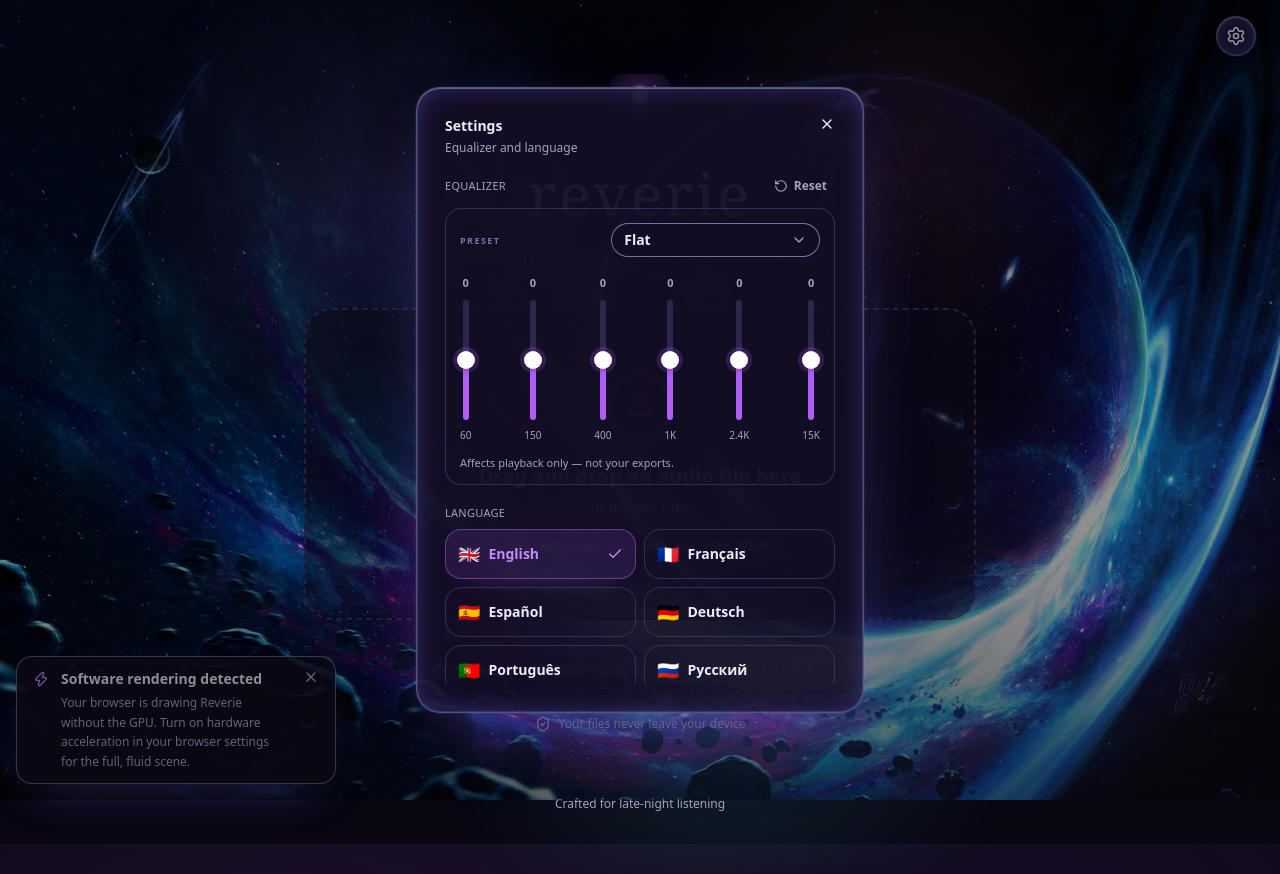
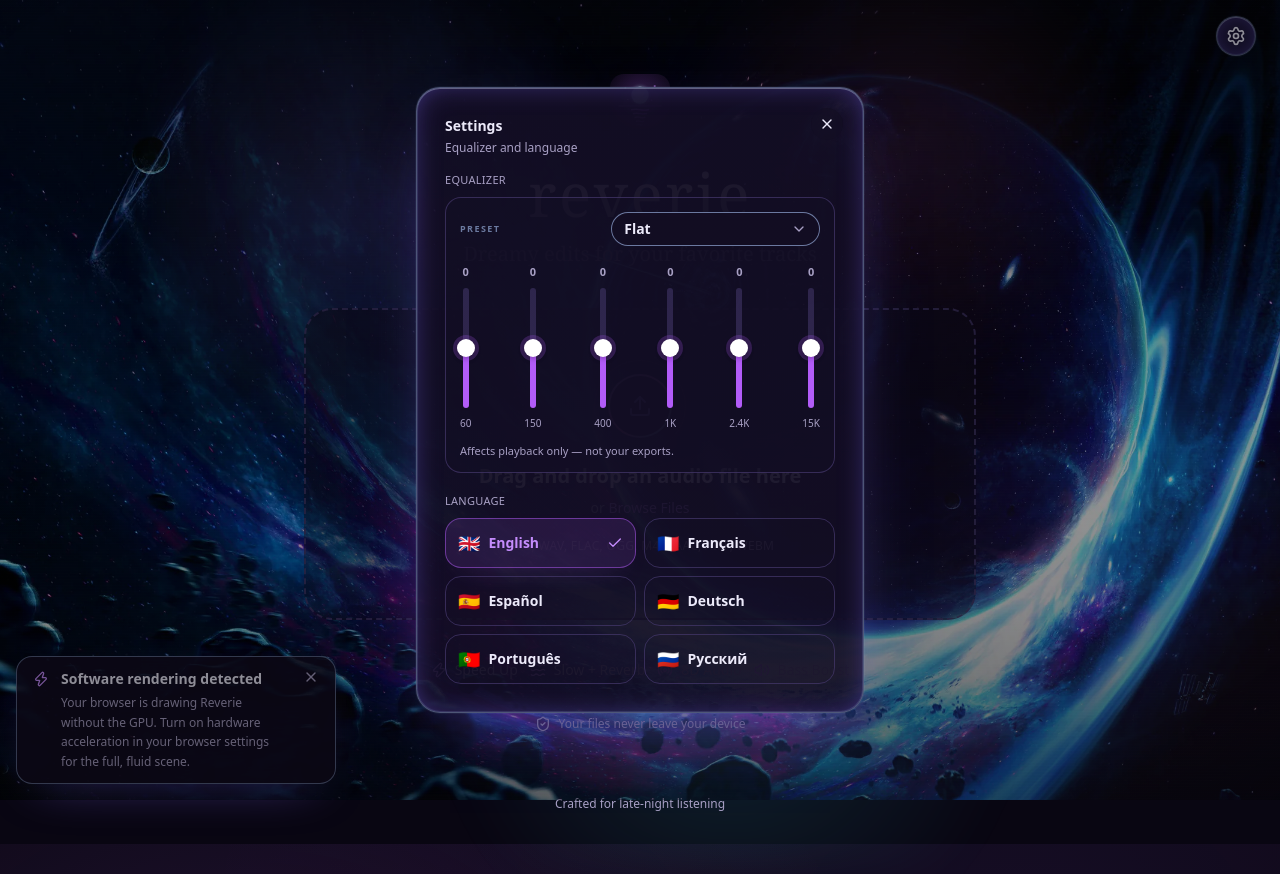
Before and after one commit to Alegzandr/reverie, a React (Vite) app: page / in a window 1280 px wide. Both pictures are taken after a click on the button 1236 px from the left and 36 px from the top of the page. Built offline with nearby package versions, Linux system fonts and the light colour scheme.

Commit message:
feat: conditionally render reset button in SettingsMenu based on equalizer preset

```diff
--- a/src/components/SettingsMenu.tsx
+++ b/src/components/SettingsMenu.tsx
@@ -86,17 +86,18 @@ export function SettingsMenu({ trigger }: SettingsMenuProps = {}) {
               <h3 className="text-[11px] uppercase tracking-wide text-[rgb(var(--color-text-secondary))]">
                 {t('settings.equalizer')}
               </h3>
+              {!isFlat && (
                 <Button
                   type="button"
                   variant="ghost"
                   size="sm"
                   onClick={reset}
-                disabled={isFlat}
                   className="h-7 gap-1.5 px-2 text-[rgb(var(--color-text-secondary))]"
                 >
                   <RotateCcw className="w-3.5 h-3.5" aria-hidden="true" />
                   <span className="text-xs">{t('settings.eqReset')}</span>
                 </Button>
+              )}
             </div>
 
             <div className="rounded-2xl border border-[rgba(var(--color-border),0.7)] bg-[rgba(var(--color-surface),0.5)] p-3.5">
```
Lines whose indentation alone changed are shown as unchanged.
